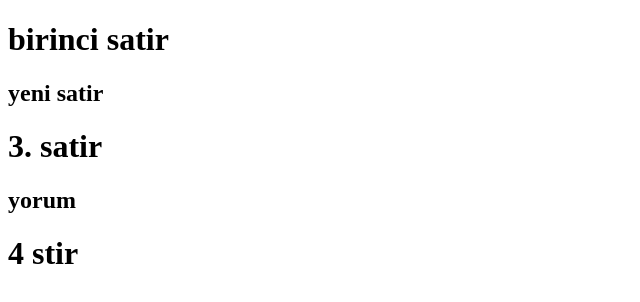
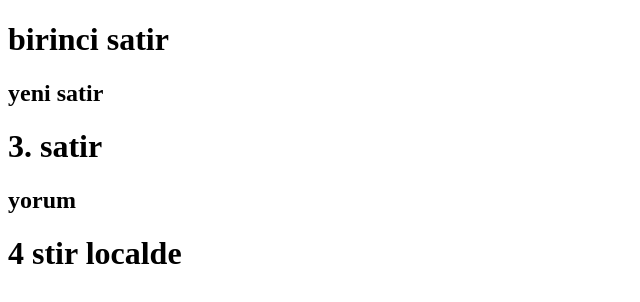
Before and after one commit to ekaygusuz/webDevGitDeneme, a plain HTML site: page index.html in a window 1280 px wide. Shown: the whole page, without its empty margins (0-640 px from the left). Drawn offline with Linux system fonts and the light colour scheme.

Commit message:
guncelledim

```diff
--- a/index.html
+++ b/index.html
@@ -9,6 +9,6 @@
     <h2>yeni satir</h2>
     <h1>3. satir</h1>
    <h2>yorum</h2>
-    <h1>4 stir</h1>
+    <h1>4 stir localde</h1>
   </body>
 </html>
```
